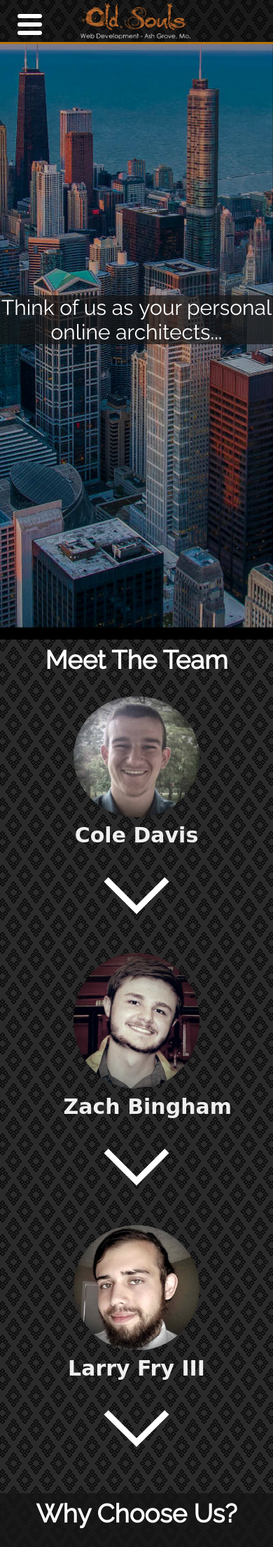
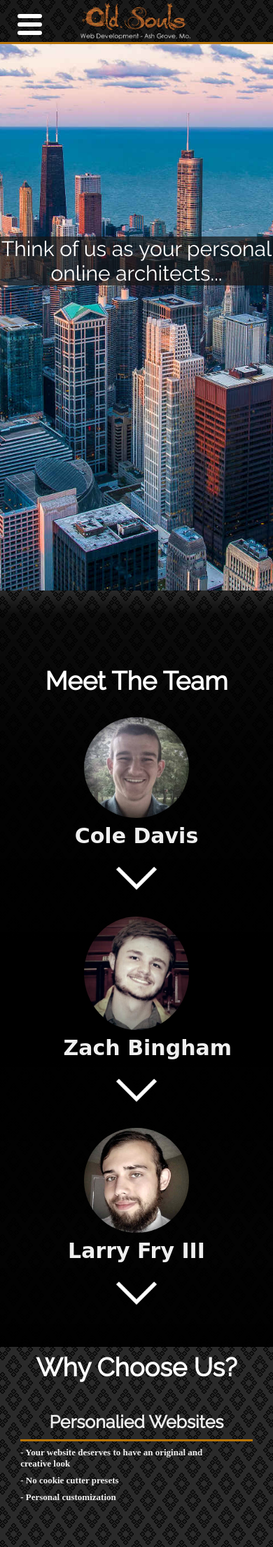
Before and after one commit to ColeDavis99/oldsoulswebdev.com, a PHP site: page / in a window 390 px wide. Shown: the top 2211 px of the page at 70% size. Run offline with PHP 8.4, Linux system fonts and the light colour scheme; some web fonts are replaced.

Commit message:
Added New Mobile Nav intro for Tablet and smartphones. Parallax intro remains on desktop. Also added a small script that hides the 'personal architects' banner when user scrolls down past 500 pixels or so. This is because the footer is transparent and you could see the banner through it and it wasn't appealing.

```diff
--- a/CSS/_mixins.scss
+++ b/CSS/_mixins.scss
@@ -1,4 +1,4 @@
-// Here is an example of how you would use mixins (if I needed thems)
+// Here is an example of how you would make mixins (if I needed thems)
 
 
 //@mixin HamburgerNav(){
@@ -8,3 +8,50 @@
 //     z-index: 2;
 //   }
 // }
+
+
+@mixin mobileIntro(){
+  #bcg-fadeImg{
+    background-image: url('../IMAGES/expanse.jpg');
+    background-repeat: no-repeat;
+    background-size: cover;
+    background-position: center;
+    position: fixed;
+    width: 100%;
+    height: 100vh;
+    margin-bottom: 400px;
+    z-index: -5;
+  }
+
+  #fadeImgSpacer{
+    height: 100vh;
+  }
+
+  .aboutUs{
+     padding-bottom: 100px;
+     padding-top: 100px;
+     margin-bottom: -88px;
+     background: linear-gradient(to bottom, rgba(0,0,0,0) 0%,rgba(0,0,0,0.7) 3%,rgba(0,0,0,0.92) 20%,rgba(0,0,0,1) 50%,rgba(0,0,0,0.92) 80%,rgba(0,0,0,0.98) 97%,rgba(0,0,0,0) 100%);
+   }
+
+   .why{
+     background-image: url('../IMAGES/background_1_light.jpg');
+   }
+
+   .portfolio{
+     background-image: url('../IMAGES/background_1.jpg');
+   }
+
+   .contact{
+     background-image: url('../IMAGES/background_1_light.jpg');
+   }
+
+   #jumboText{
+     position: fixed;
+     color: white;
+     top:500px;
+     text-align: center;
+     z-index: -2;
+     width:100%;
+   }
+}
--- a/CSS/index.scss
+++ b/CSS/index.scss
@@ -1,5 +1,5 @@
 @import "../3rd_Party_Libraries/Hamburgers/_hamburgers.scss";
-//@import "_mixins.scss";
+@import "_mixins.scss";
 
 // ------ MAIN CONTENT -------
 main{
@@ -16,6 +16,7 @@ main{
 body {
   background-image: url("../IMAGES/background_1_light.jpg");
   width:100%;
+  height: 100%;
 }
 
 header {
@@ -63,33 +64,6 @@ header {
 
 //------ INTRO CONTENT --------
 // ---------------------------
-                              //~~~~~~~~~~~~~Parralax Stuff~~~~~~~~~~~~~~//
-                                    #bcg-parallax{
-                                    	padding: 50vh 0 50vh 0;
-                                    	color:#fff;
-                                    	background-color:#000;
-                                    	text-align:center;
-                                    	position:relative;
-                                    	overflow: hidden;
-                                    }
-
-                                    #bcg{
-                                    	background-image: url('../IMAGES/expanse.jpg');
-                                    	background-repeat: no-repeat;
-                                    	background-size: cover;
-                                    	background-position: center;
-                                    	position: absolute;
-                                    	height: 115%;
-                                      width: 100%;
-                                    	top: 20%;
-                                    	opacity: 0.7;
-                                    }
-
-                                    #content-wrapper{
-                                    	width:100%;
-                                    	position:relative;
-                                    	z-index: 2;
-                                    }
 
 
 #jumboText{
@@ -122,7 +96,7 @@ header {
   .bioArrow{
     transition: all .4s ease;
     display: block;
-    width:30%;
+    width:90px;
     margin: auto;
   }
   .flip{
@@ -406,7 +380,7 @@ footer{
 //////////////////      Media Queries     //////////////////
 ////////////////////////////////////////////////////////////
 
-/* Internet Explorer Styles (IE 10+ doesn't if(IE) conditionals)*/
+/* Internet Explorer Query (IE 10+ doesn't support if(IE) {...} conditionals)*/
 
 @media all and (-ms-high-contrast: none), (-ms-high-contrast: active) {
   #bcg-parallax{
@@ -418,14 +392,13 @@ footer{
   #bcg{
     display: none;
   }
-
-  #content-wrapper{
-  }
 }
 
 
 /* Large Smartphones */
 @media only screen and (min-width: 0px) and (max-width: 767px) {
+  @include mobileIntro;//This replaced the parallax for mobile broswers.
+
   $headerHeight: 60px;
 
   #desktopNav{
@@ -464,7 +437,7 @@ footer{
 
   #jumboText{
     font-size: 30px;
-    top:20%;
+    top:40%;
   }
 
   .introText{
@@ -472,12 +445,9 @@ footer{
   }
 
   .mugshot{
-    height:60%;
-    width:60%;
+    height:50%;
+    width:50%;
     border-radius: 50%;
-  }
-  .bioArrow{
-    width:17vh;
   }
 
   .desc p{
@@ -510,6 +480,7 @@ footer{
 
 /* Tablets */
 @media only screen and (min-width: 768px) and (max-width: 1366px) {
+  @include mobileIntro;//This replaced the parallax for mobile broswers.
 
   $headerHeight: 90px;
 
@@ -616,6 +587,29 @@ footer{
 
 /* Desktop */
 @media only screen and (min-width: 1367px) and (max-width: 9920px){
+  //~~~~~~~~~~~~~Parralax Stuff (Desktop only now)~~~~~~~~~~~~~~//
+        #bcg-parallax{
+          padding: 50vh 0 50vh 0;
+          color:#fff;
+          background-color:#000;
+          text-align:center;
+          position:relative;
+          overflow: hidden;
+        }
+
+        #bcg{
+          background-image: url('../IMAGES/expanse.jpg');
+          background-repeat: no-repeat;
+          background-size: cover;
+          background-position: center;
+          position: absolute;
+          height: 115%;
+          width: 100%;
+          top: 20%;
+          opacity: 0.7;
+        }
+
+
   $headerHeight: 100px;
 
   #mobileNav{
@@ -692,7 +686,7 @@ footer{
   .reason-right, .reason-left{
     width: 45%;
   }
-  footer{
-    height: 17vh;
-  }
+  // footer{
+  //   height: 20px;
+  // }
 }
--- a/SCRIPTS/main.js
+++ b/SCRIPTS/main.js
@@ -81,7 +81,7 @@ $(document).ready(function(){
 
     var slideParallaxScene = new ScrollMagic.Scene({
       triggerElement: '#bcg-parallax',
-      triggerHook:0,
+      triggerHook:-100,
       offset:-200,//Change this offset to alter when the parallax effect begins.
       //Right now, I have it to where the effect stops just before the img leaves the screen.
       duration: '120%',
@@ -142,6 +142,18 @@ $(document).ready(function(){
 
 
 
+//~~~~~~~~~~~~~~~~~~~~~~~~~ This removes the "personal architect" banner so you can't see it through the transparent footer.~~~~~~~~~~~~~~~~~~~~~~~~~ //
+$(window).on('scroll', function() {
+    var y_scroll_pos = window.pageYOffset;
+    var scroll_pos_test = 550;             // set to whatever you want it to be
+
+    if(y_scroll_pos > scroll_pos_test) {
+        $('#jumboText').css("visibility", "hidden");
+    }
+    else{
+      $('#jumboText').css("visibility", "visible");
+    }
+});
 
 
 
@@ -211,7 +223,7 @@ $(document).ready(function(){
 
 
   //CLose #mobileNavigation if user clicks 'blank' space.
-  $("main, #bcg-parallax").on("click", function(){
+  $("main, #bcg-parallax, #fadeImgSpacer").on("click", function(){
     if($hamburger.hasClass("is-active")){
         $('#mobileNav').slideUp();
 
--- a/index.html
+++ b/index.html
@@ -2,11 +2,12 @@
 <html>
   <head>
     <title>Old Souls Website Developers - Serving Businesses near Springfield, Mo.</title>
+    <!-- Title Bar Image-->
+    <link href="favicon.ico" rel="shortcut icon" type="image/x-icon" />
     <!-- Stylesheet-->
     <link rel="stylesheet" href="CSS/index.min.css">
     <!-- Animate.css-->
     <link rel="stylesheet" href="3rd_Party_Libraries/animate.css">
-
     <!-- The ever-holy JQuery. -->
     <script src="3rd_Party_Libraries/JQuery.js"></script>
     <!-- The libraries for using super dank scroll functionality and GSAP libraries (which is used for parallaxing images)-->
@@ -69,13 +70,17 @@
 
     <!--~~~~~~~~~~~~~~~~~~~~~ MAIN (pretty much everything) ~~~~~~~~~~~~~~~~~~~~~~~~~~~~~~~~~-->
 
-      <!-- Pretty Parallax Intro-->
+      <!-- Pretty Parallax Intro (Desktop Only)-->
       <div id="bcg-parallax">
         <div id="bcg"></div>
         <div id="content-wrapper">
           <h1 id="jumboText">Think&nbsp;of us&nbsp;as&nbsp;your personal online architects...</h1>
         </div>
       </div>
+
+      <!-- Equally Pretty Intro for mobile browsers (parallax didn't work b/c the vh changed when URL bar slides & was choppy)-->
+        <div id="bcg-fadeImg"></div>
+        <div id="fadeImgSpacer"></div>
 
 
 
```
Also changed, not shown: thankYou.php (+64 -6 lines), CSS/index.min.css, favicon.ico (added).
